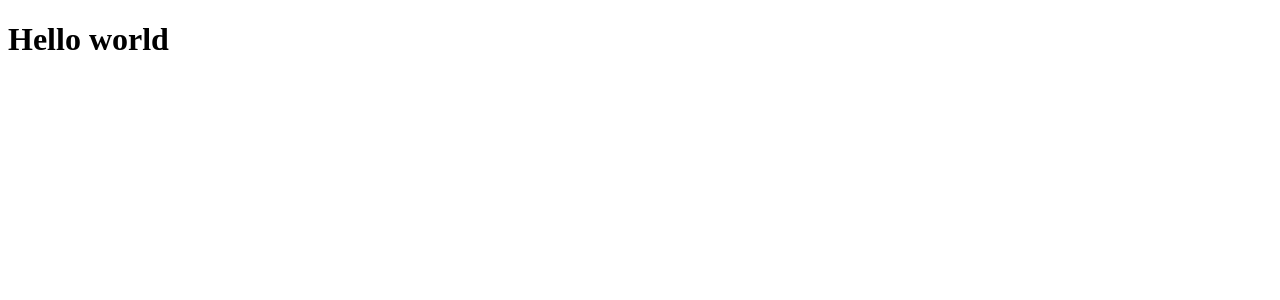
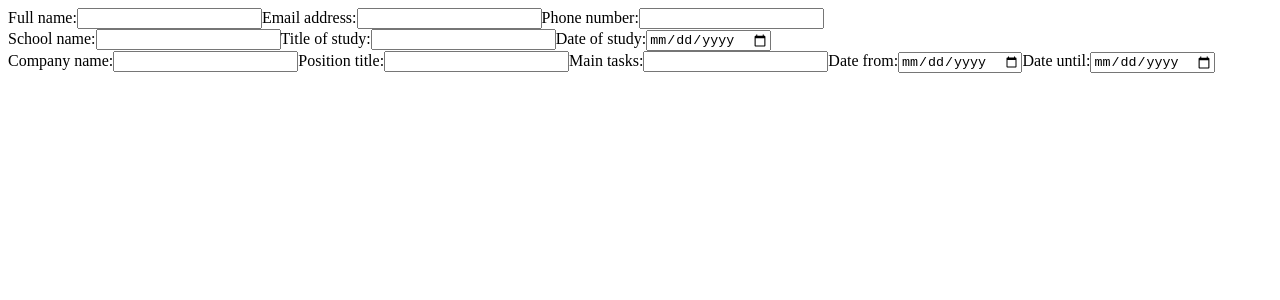
Before and after one commit to ducka1/cv-project, a React (Create React App) app: page / in a window 1280 px wide. Shown: the top 300 px of the page. Built offline with nearby package versions, Linux system fonts and the light colour scheme.

Commit message:
Add info components

```diff
--- a/src/App.js
+++ /dev/null
@@ -1,9 +0,0 @@
-function App() {
-  return (
-    <div>
-			<h1>Hello world</h1>
-    </div>
-  );
-}
-
-export default App;
--- /dev/null
+++ b/src/components/App.js
@@ -0,0 +1,18 @@
+import React, { Component } from "react";
+import EducationInfo from "./EducationInfo";
+import GeneralInfo from "./GeneralInfo";
+import PracticalInfo from "./PracticalInfo";
+
+class App extends Component {
+	render() {
+		return (
+			<div>
+				<GeneralInfo/>
+				<EducationInfo/>
+				<PracticalInfo/>
+			</div>
+		);
+	}
+}
+
+export default App;
--- /dev/null
+++ b/src/components/EducationInfo.js
@@ -0,0 +1,18 @@
+import React, { Component } from "react";
+
+class EducationInfo extends Component {
+	render() {
+		return (
+			<div className="section">
+				<label htmlFor="name">School name:</label>
+				<input id="name" type="text"></input>
+				<label htmlFor="title">Title of study:</label>
+				<input id="title" type="text"></input>
+				<label htmlFor="date">Date of study:</label>
+				<input id="date" type="date"></input>
+			</div>
+		);
+	}
+}
+
+export default EducationInfo;
--- /dev/null
+++ b/src/components/GeneralInfo.js
@@ -0,0 +1,18 @@
+import React, { Component } from "react";
+
+class GeneralInfo extends Component {
+	render() {
+		return (
+			<div className="section">
+				<label htmlFor="name">Full name:</label>
+				<input id="name" type="text"></input>
+				<label htmlFor="email">Email address:</label>
+				<input id="email" type="email"></input>
+				<label htmlFor="phone">Phone number:</label>
+				<input id="phone" type="number"></input>
+			</div>
+		);
+	}
+}
+
+export default GeneralInfo;
--- /dev/null
+++ b/src/components/PracticalInfo.js
@@ -0,0 +1,22 @@
+import React, { Component } from "react";
+
+class PracticalInfo extends Component {
+	render() {
+		return (
+			<div className="section">
+				<label htmlFor="name">Company name:</label>
+				<input id="name" type="text"></input>
+				<label htmlFor="title">Position title:</label>
+				<input id="title" type="text"></input>
+				<label htmlFor="tasks">Main tasks:</label>
+				<input id="tasks" type="text"></input>
+				<label htmlFor="tasks">Date from:</label>
+				<input id="date-from" type="date"></input>
+				<label htmlFor="tasks">Date until:</label>
+				<input id="date-until" type="date"></input>
+			</div>
+		);
+	}
+}
+
+export default PracticalInfo;
--- a/src/index.js
+++ b/src/index.js
@@ -1,6 +1,6 @@
 import React from 'react';
 import ReactDOM from 'react-dom/client';
-import App from './App';
+import App from './components/App';
 
 const root = ReactDOM.createRoot(document.getElementById('root'));
 root.render(
```
